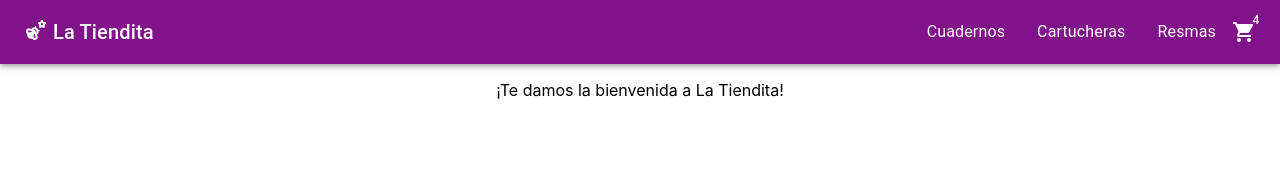
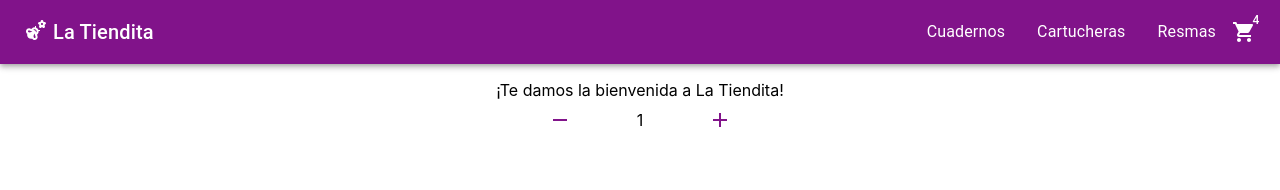
Before and after one commit to pilichanampe/tiendita-chanampe, a React (Create React App) app: page / in a window 1280 px wide. Shown: the top 190 px of the page. Built offline with nearby package versions, Linux system fonts and the light colour scheme.

Commit message:
ItemCount created. Still WIP

```diff
--- /dev/null
+++ b/src/components/ItemCount.jsx
@@ -0,0 +1,55 @@
+import { Button, Box } from '@mui/material'
+import React, { useState } from 'react'
+import IconButton from '@mui/material/IconButton';
+import AddIcon from '@mui/icons-material/Add';
+import RemoveIcon from '@mui/icons-material/Remove';
+
+function ItemCount({ initial, stock, onAdd }) {
+  const [amount, setAmount] = useState(initial);
+  const increase = () => {
+    if (amount > 0) {
+      setAmount(amount + 1);
+    }
+  };
+
+  const decrease = () => {
+    setAmount(amount - 1);
+  };
+
+
+  return (
+    <Box
+      sx={{
+        display: 'flex',
+        alignContent: 'center',
+        justifyContent: 'space-between',
+        width: '200px',
+      }}
+    >
+      <IconButton
+        color="primary"
+        onClick={() => decrease()}
+      >
+        <RemoveIcon />
+      </IconButton>
+      <Box
+        sx={{
+          display: 'flex',
+          alignItems: 'center',
+          jutifyContent: 'center',
+          padding: '0 20px',
+        }}
+      >
+        <span>{ amount }</span>
+      </Box>
+      <IconButton
+        color="primary"
+        onClick={() => increase()}
+      >
+        <AddIcon />
+      </IconButton>
+    </Box>
+  )
+}
+
+export default ItemCount
--- a/src/components/ItemListContainer.jsx
+++ b/src/components/ItemListContainer.jsx
@@ -1,17 +1,23 @@
 import { Box } from '@mui/material'
 import React from 'react'
+import ItemCount from './ItemCount'
 
 function ItemListContainer({ greeting }) {
   return (
     <Box
       sx={{
         display: 'flex',
+        flexDirection: 'column',
         justifyContent: 'center',
         alignItems: 'center',
         margin: '16px',
       }}
     >
       {greeting}
+      <ItemCount
+        stock={5}
+        initial={1}
+      />
     </Box>
   )
 }
```
Also changed, not shown: src/components/CardItem.jsx (added).
